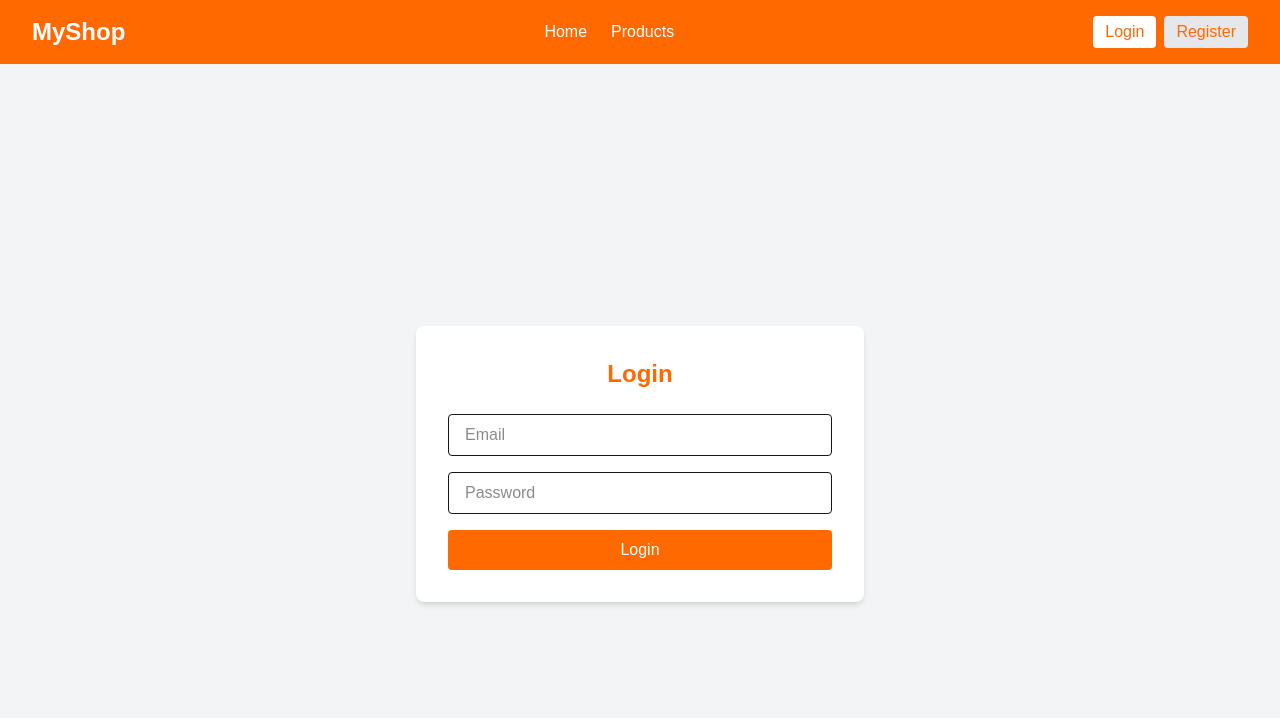
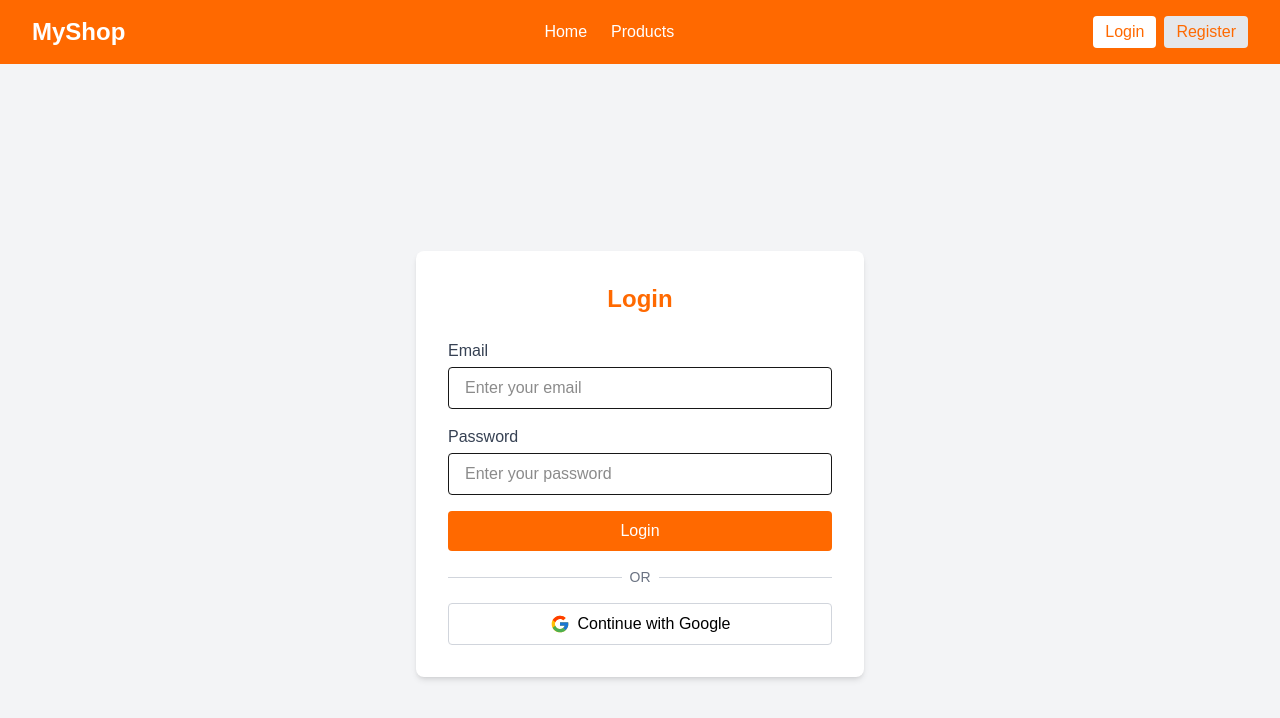
Before and after one commit to mdimu29ail/my-shop, a Next.js app: page /login in a window 1280 px wide. Shown: the top 718 px of the page. Built offline with nearby package versions, Linux system fonts and the light colour scheme; no server answers.

Commit message:
build project

```diff
--- a/src/app/login/page.jsx
+++ b/src/app/login/page.jsx
@@ -1,121 +1,9 @@
-// 'use client';
+'use client';
 
-// import { useState, useEffect } from 'react';
-// import { useRouter } from 'next/navigation';
-// import { signIn, useSession } from 'next-auth/react';
-// import { FcGoogle } from 'react-icons/fc';
-// import Swal from 'sweetalert2';
-
-// export default function Login() {
-//   const router = useRouter();
-//   const { data: session, status } = useSession();
-//   const [email, setEmail] = useState('');
-//   const [password, setPassword] = useState('');
-//   const [loading, setLoading] = useState(false);
-
-//   useEffect(() => {
-//     if (status === 'authenticated') router.push('/');
-//   }, [status, router]);
-
-//   const handleSubmit = async e => {
-//     e.preventDefault();
-//     setLoading(true);
-
-//     const res = await signIn('credentials', {
-//       redirect: false,
-//       email,
-//       password,
-//     });
-
-//     if (res.error) {
-//       Swal.fire({
-//         icon: 'error',
-//         title: 'Login Failed',
-//         text: res.error,
-//       });
-//     } else {
-//       Swal.fire({
-//         icon: 'success',
-//         title: 'Login Success',
-//       }).then(() => router.push('/'));
-//     }
-
-//     setLoading(false);
-//   };
-
-//   const handleGoogleLogin = async () => {
-//     setLoading(true);
-//     await signIn('google', { callbackUrl: '/' });
-//     setLoading(false);
-//   };
-
-//   return (
-//     <div className="flex justify-center items-center min-h-screen bg-gray-100">
-//       <div className="bg-white p-8 rounded-lg shadow-md w-full max-w-md">
-//         <h2 className="text-2xl font-bold text-center mb-6 text-orange-500">
-//           Login
-//         </h2>
-
-//         <form onSubmit={handleSubmit} className="space-y-4">
-//           <div>
-//             <label className="block mb-1 text-gray-700">Email</label>
-//             <input
-//               type="email"
-//               value={email}
-//               onChange={e => setEmail(e.target.value)}
-//               placeholder="Enter your email"
-//               className="w-full px-4 py-2 border rounded focus:outline-none focus:ring-2 focus:ring-orange-400"
-//               required
-//             />
-//           </div>
-
-//           <div>
-//             <label className="block mb-1 text-gray-700">Password</label>
-//             <input
-//               type="password"
-//               value={password}
-//               onChange={e => setPassword(e.target.value)}
-//               placeholder="Enter your password"
-//               className="w-full px-4 py-2 border rounded focus:outline-none focus:ring-2 focus:ring-orange-400"
-//               required
-//             />
-//           </div>
-
-//           <button
-//             type="submit"
-//             disabled={loading}
-//             className={`w-full bg-orange-500 text-white py-2 rounded hover:bg-orange-600 ${
-//               loading ? 'opacity-50 cursor-not-allowed' : ''
-//             }`}
-//           >
-//             {loading ? 'Logging in...' : 'Login'}
-//           </button>
-//         </form>
-
-//         <div className="flex items-center my-4">
-//           <hr className="flex-1 border-gray-300" />
-//           <span className="mx-2 text-gray-500 text-sm">OR</span>
-//           <hr className="flex-1 border-gray-300" />
-//         </div>
-
-//         <button
-//           onClick={handleGoogleLogin}
-//           disabled={loading}
-//           className={`w-full flex items-center justify-center gap-2 border border-gray-300 py-2 rounded hover:bg-gray-100 ${
-//             loading ? 'opacity-50 cursor-not-allowed' : ''
-//           }`}
-//         >
-//           <FcGoogle size={20} />
-//           <span>Continue with Google</span>
-//         </button>
-//       </div>
-//     </div>
-//   );
-// }
-'use client';
 import { useState, useEffect } from 'react';
 import { useRouter } from 'next/navigation';
 import { signIn, useSession } from 'next-auth/react';
+import { FcGoogle } from 'react-icons/fc';
 import Swal from 'sweetalert2';
 
 export default function Login() {
@@ -140,13 +28,24 @@ export default function Login() {
     });
 
     if (res.error) {
-      Swal.fire({ icon: 'error', title: 'Login Failed', text: res.error });
+      Swal.fire({
+        icon: 'error',
+        title: 'Login Failed',
+        text: res.error,
+      });
     } else {
-      Swal.fire({ icon: 'success', title: 'Login Success' }).then(() =>
-        router.push('/')
-      );
+      Swal.fire({
+        icon: 'success',
+        title: 'Login Success',
+      }).then(() => router.push('/'));
     }
 
+    setLoading(false);
+  };
+
+  const handleGoogleLogin = async () => {
+    setLoading(true);
+    await signIn('google', { callbackUrl: '/' });
     setLoading(false);
   };
 
@@ -156,31 +55,59 @@ export default function Login() {
         <h2 className="text-2xl font-bold text-center mb-6 text-orange-500">
           Login
         </h2>
+
         <form onSubmit={handleSubmit} className="space-y-4">
+          <div>
+            <label className="block mb-1 text-gray-700">Email</label>
             <input
               type="email"
               value={email}
               onChange={e => setEmail(e.target.value)}
-            placeholder="Email"
+              placeholder="Enter your email"
+              className="w-full px-4 py-2 border rounded focus:outline-none focus:ring-2 focus:ring-orange-400"
               required
-            className="w-full px-4 py-2 border rounded"
             />
+          </div>
+
+          <div>
+            <label className="block mb-1 text-gray-700">Password</label>
             <input
               type="password"
               value={password}
               onChange={e => setPassword(e.target.value)}
-            placeholder="Password"
+              placeholder="Enter your password"
+              className="w-full px-4 py-2 border rounded focus:outline-none focus:ring-2 focus:ring-orange-400"
               required
-            className="w-full px-4 py-2 border rounded"
             />
+          </div>
+
           <button
             type="submit"
             disabled={loading}
-            className="w-full bg-orange-500 text-white py-2 rounded"
+            className={`w-full bg-orange-500 text-white py-2 rounded hover:bg-orange-600 ${
+              loading ? 'opacity-50 cursor-not-allowed' : ''
+            }`}
           >
             {loading ? 'Logging in...' : 'Login'}
           </button>
         </form>
+
+        <div className="flex items-center my-4">
+          <hr className="flex-1 border-gray-300" />
+          <span className="mx-2 text-gray-500 text-sm">OR</span>
+          <hr className="flex-1 border-gray-300" />
+        </div>
+
+        <button
+          onClick={handleGoogleLogin}
+          disabled={loading}
+          className={`w-full flex items-center justify-center gap-2 border border-gray-300 py-2 rounded hover:bg-gray-100 ${
+            loading ? 'opacity-50 cursor-not-allowed' : ''
+          }`}
+        >
+          <FcGoogle size={20} />
+          <span className="text-black">Continue with Google</span>
+        </button>
       </div>
     </div>
   );
```
Lines whose indentation alone changed are shown as unchanged.
